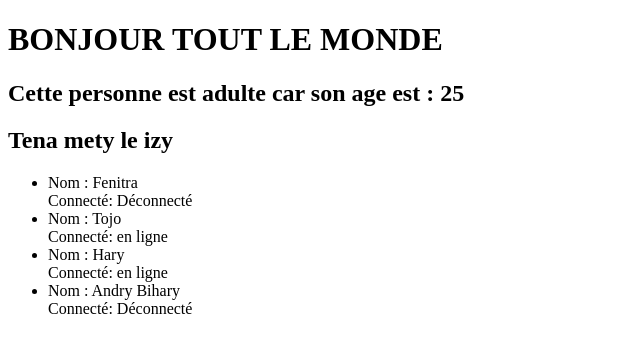
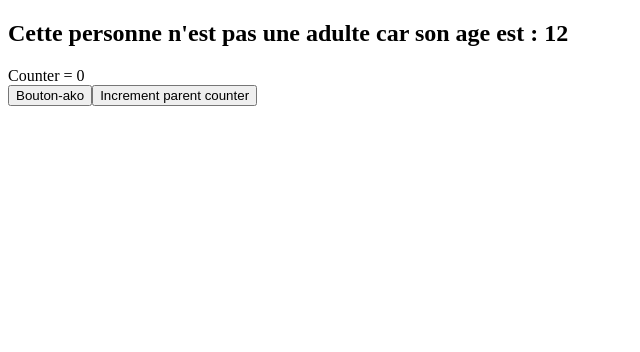
Before and after one commit to fandrianarisataGithub/Master-vue, a Vue app: page / in a window 1280 px wide. Shown: the top 352 px of the page, without its empty margins (0-640 px from the left). Built offline with nearby package versions, Linux system fonts and the light colour scheme.

Commit message:
event perso et composant

```diff
--- a/src/App.vue
+++ b/src/App.vue
@@ -1,25 +1,6 @@
 <template>
     <div>
-        <h1>{{ toUpperCaseString(message) }}</h1>
-        <div v-if="isAdult">
-            <h2>Cette personne est adulte car son age est : {{ age }}</h2>
-        </div>
-        <div v-else>
-            <h2>Cette personne n'est pas une adulte car son age est : {{ age }}</h2>
-        </div>
-        <div v-show="isMety">
-            <h2>Tena mety le izy</h2>
-        </div>
-        <div class="list-users">
-            <ul>
-                <li v-for="(user, i) in users" :key="i">
-                    <div>Nom : {{ user.name }}</div>
-                    <div>
-                        Connecté: {{ user.isConnected ? 'en ligne' : 'Déconnecté' }}
-                    </div>
-                </li>
-            </ul>
-        </div>
+        <compo-age></compo-age>
     </div>
 </template>
 <script>
--- /dev/null
+++ b/src/components/Button.vue
@@ -0,0 +1,17 @@
+<template>
+    <div>
+        <button>Bouton-ako</button>
+        <button @click="mandefaCounter">
+           Increment parent counter
+        </button>
+    </div>
+</template>
+<script>
+    export default {
+        methods : {
+            mandefaCounter(){
+                this.$emit('manaoIncrementation');
+            }
+        }
+    }
+</script>
--- /dev/null
+++ b/src/components/CompoAge.vue
@@ -0,0 +1,28 @@
+<template>
+    <div>
+        <h2>Cette personne n'est pas une adulte car son age est : {{ age }}</h2>
+        <div>Counter = {{ counter }}</div>
+        <div>
+            <button-special @manaoIncrementation="counting"></button-special>
+        </div>
+    </div>
+</template>
+<script>
+    import Button from './Button.vue'
+    export default {
+        data(){
+            return {
+                age : 12,
+                counter : 0
+            }
+        },
+        components : {
+            'button-special' : Button
+        },
+        methods : {
+            counting(){
+                this.counter++;
+            }
+        }
+    }
+</script>
--- a/src/main.js
+++ b/src/main.js
@@ -1,4 +1,7 @@
 import {createApp} from 'vue'
 import App from './App.vue'
 const app = createApp(App)// new Vue
+import CompoAge from './components/CompoAge.vue'
+app.component('compo-age', CompoAge)
+
 app.mount('#app')
```
